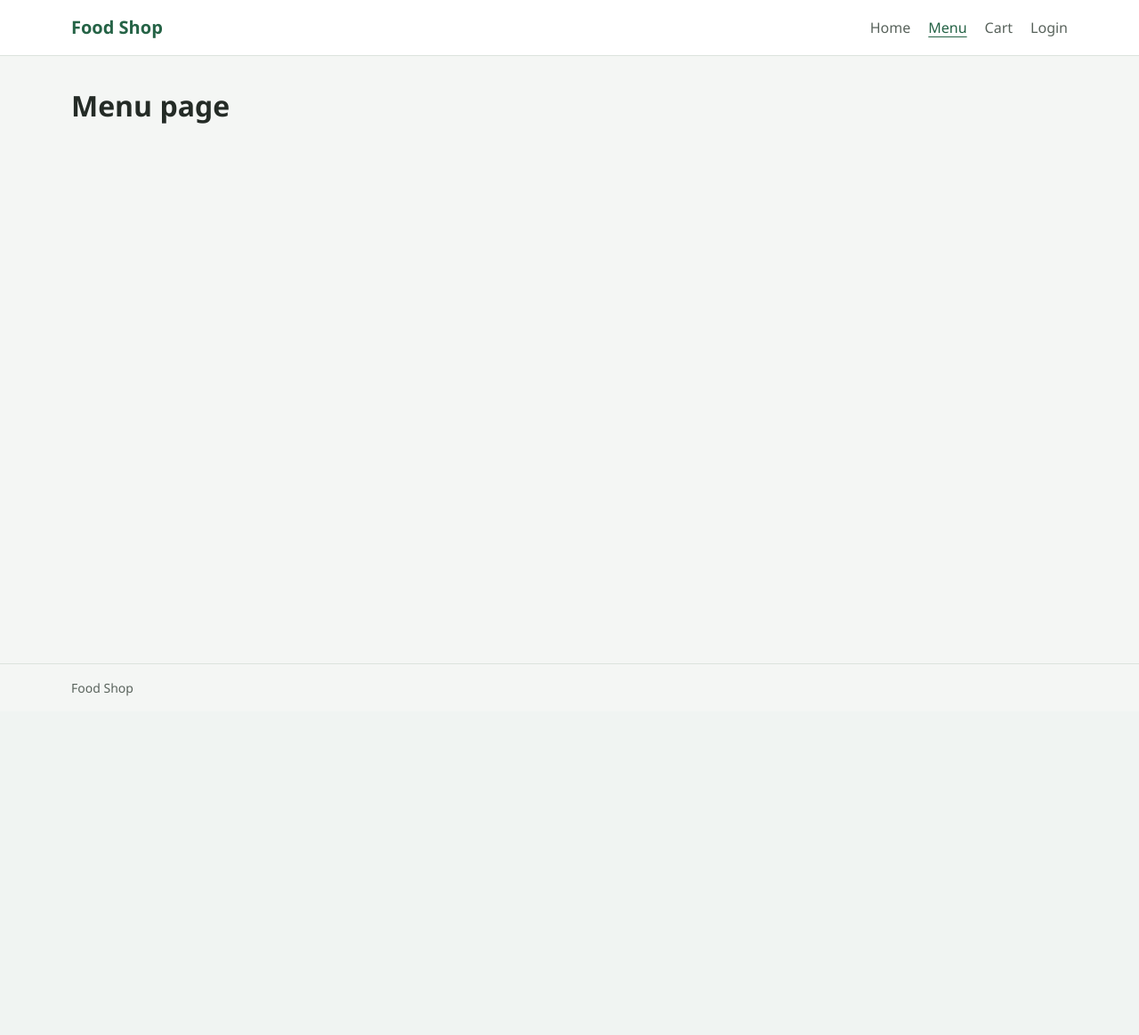
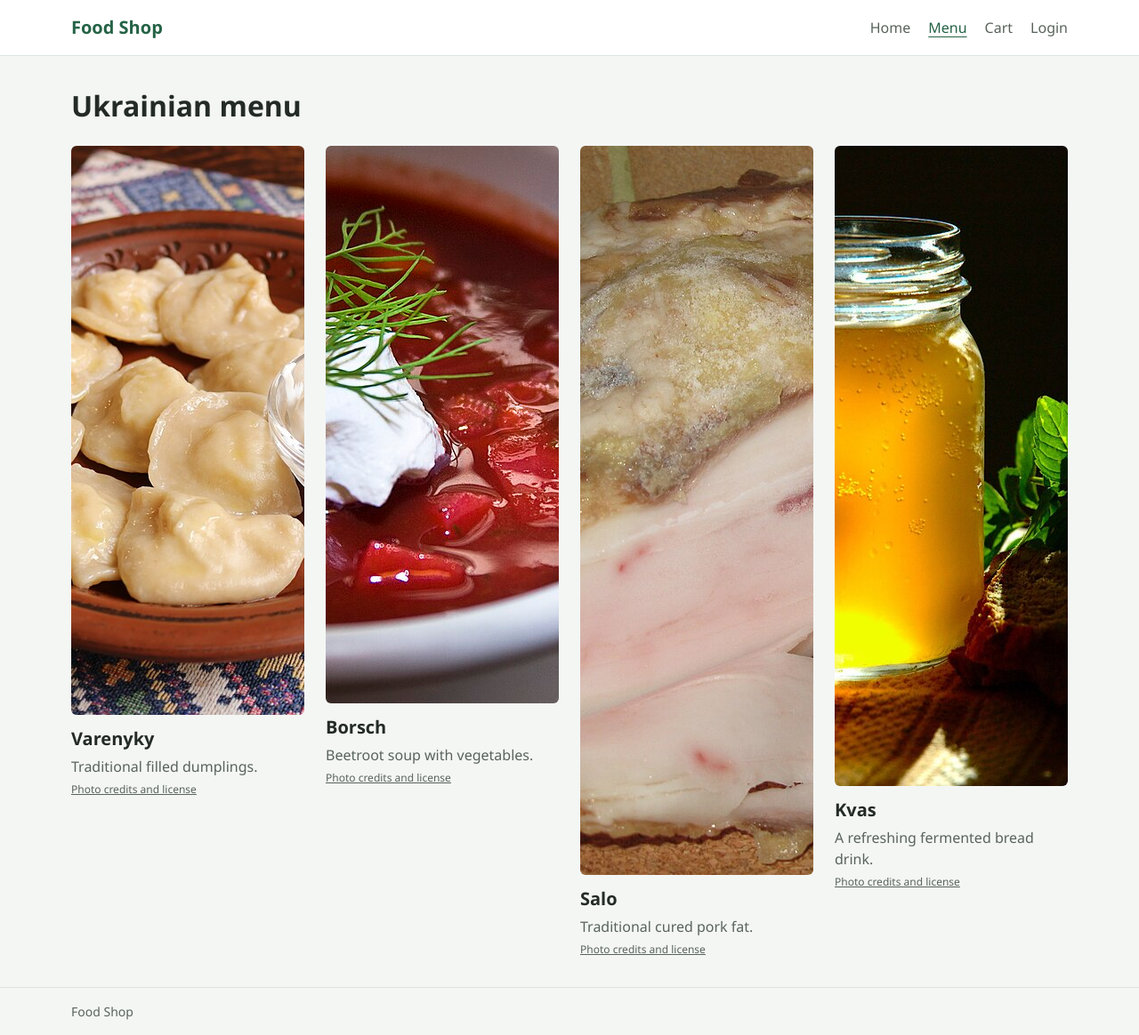
Before and after one commit to chenpetro/2026_10_12_Pythom_Project_kitchen, a Flask app: page /menu in a window 1280 px wide. Shown: the whole page at 89% size. Before the commit the page ends 783 px from the top, so only its background shows below. Run offline with Flask 3, Linux system fonts and the light colour scheme.

Commit message:
goods added

```diff
--- a/main.py
+++ b/main.py
@@ -1,7 +1,7 @@
 from flask import Flask, render_template
 from database import Users, Product, Orders, Reservation
 
-app = Flask(__name__)
+app = Flask(__name__, static_folder='img')
 
 @app.route('/')
 def index():
--- a/templates/menu.html
+++ b/templates/menu.html
@@ -2,6 +2,61 @@
 
 {% block title %}Menu | Food Shop{% endblock %}
 
+{% block styles %}
+<style>
+    .dish-grid {
+        display: grid;
+        grid-template-columns: repeat(auto-fit, minmax(min(100%, 15rem), 1fr));
+        gap: 1.5rem;
+    }
+    .dish { margin: 0; min-width: 0; }
+    .dish img {
+        display: block;
+        width: 100%;
+        aspect-ratio: 4 / 3;
+        object-fit: cover;
+        border-radius: 6px;
+    }
+    .dish h2 { margin: 0.75rem 0 0.25rem; font-size: 1.25rem; }
+    .dish p { margin: 0; color: var(--muted); }
+    .dish-credit { color: var(--muted); font-size: 0.75rem; }
+</style>
+{% endblock %}
+
 {% block content %}
-    <h1>Menu page</h1>
+    <h1>Ukrainian menu</h1>
+    <div class="dish-grid">
+        <figure class="dish">
+            <img src="{{ url_for('static', filename='varenyky.jpg') }}" alt="Ukrainian varenyky filled with potatoes" width="960" height="640" decoding="async">
+            <figcaption>
+                <h2>Varenyky</h2>
+                <p>Traditional filled dumplings.</p>
+                <a class="dish-credit" href="https://commons.wikimedia.org/wiki/File:Varenyky_with_Potatoes_-_2026_-03.jpg">Photo credits and license</a>
+            </figcaption>
+        </figure>
+        <figure class="dish">
+            <img src="{{ url_for('static', filename='borsch.jpg') }}" alt="A bowl of red beetroot borsch served with sour cream" width="960" height="627" decoding="async">
+            <figcaption>
+                <h2>Borsch</h2>
+                <p>Beetroot soup with vegetables.</p>
+                <a class="dish-credit" href="https://commons.wikimedia.org/wiki/File:Borscht_served.jpg">Photo credits and license</a>
+            </figcaption>
+        </figure>
+        <figure class="dish">
+            <img src="{{ url_for('static', filename='salo.jpg') }}" alt="Pieces of cured pork fat, known as salo" width="960" height="820" decoding="async">
+            <figcaption>
+                <h2>Salo</h2>
+                <p>Traditional cured pork fat.</p>
+                <a class="dish-credit" href="https://commons.wikimedia.org/wiki/File:Sa%C5%82o.JPG">Photo credits and license</a>
+            </figcaption>
+        </figure>
+        <figure class="dish">
+            <img src="{{ url_for('static', filename='kvas.jpg') }}" alt="Bread kvas served in a glass" width="960" height="720" decoding="async">
+            <figcaption>
+                <h2>Kvas</h2>
+                <p>A refreshing fermented bread drink.</p>
+                <a class="dish-credit" href="https://commons.wikimedia.org/wiki/File:Mint_bread_kvas.jpg">Photo credits and license</a>
+            </figcaption>
+        </figure>
+    </div>
 {% endblock %}
```
Also changed, not shown: img/borsch.jpg (added), img/kvas.jpg (added), img/salo.jpg (added), img/varenyky.jpg (added).
